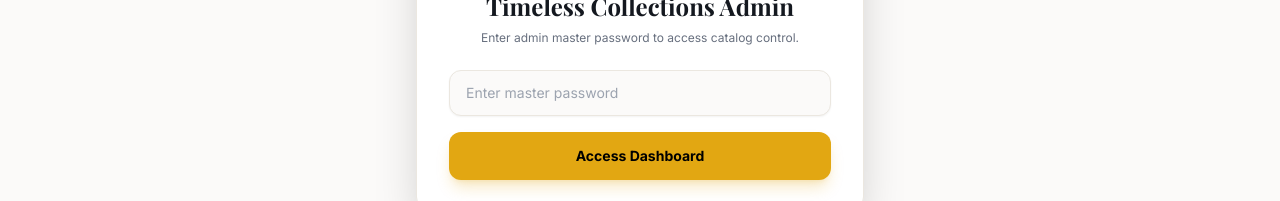
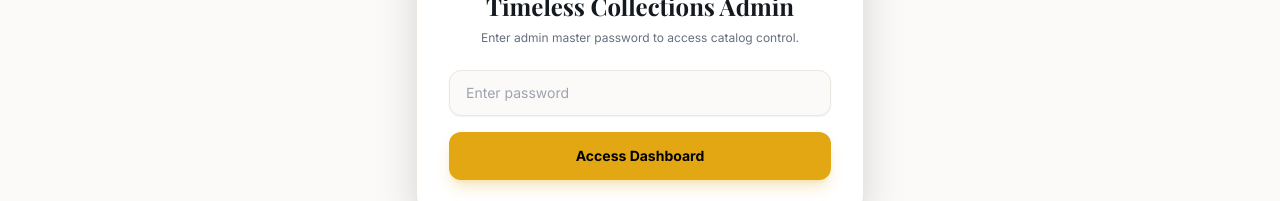
Before and after one commit to AbdullahArif17/timeless-fragrance, a Next.js app: page /admin in a window 1280 px wide. Shown: the part 354-555 px from the top of the page. Built offline with nearby package versions, Linux system fonts and the light colour scheme; a web font is replaced by a local one.

Commit message:
Remove example password from admin login placeholder

```diff
--- a/src/app/admin/page.tsx
+++ b/src/app/admin/page.tsx
@@ -251,7 +251,7 @@ export default function AdminPage() {
             <div>
               <input
                 type="password"
-                placeholder="Enter master password"
+                placeholder="Enter password"
                 value={password}
                 onChange={(e) => setPassword(e.target.value)}
                 required
```
